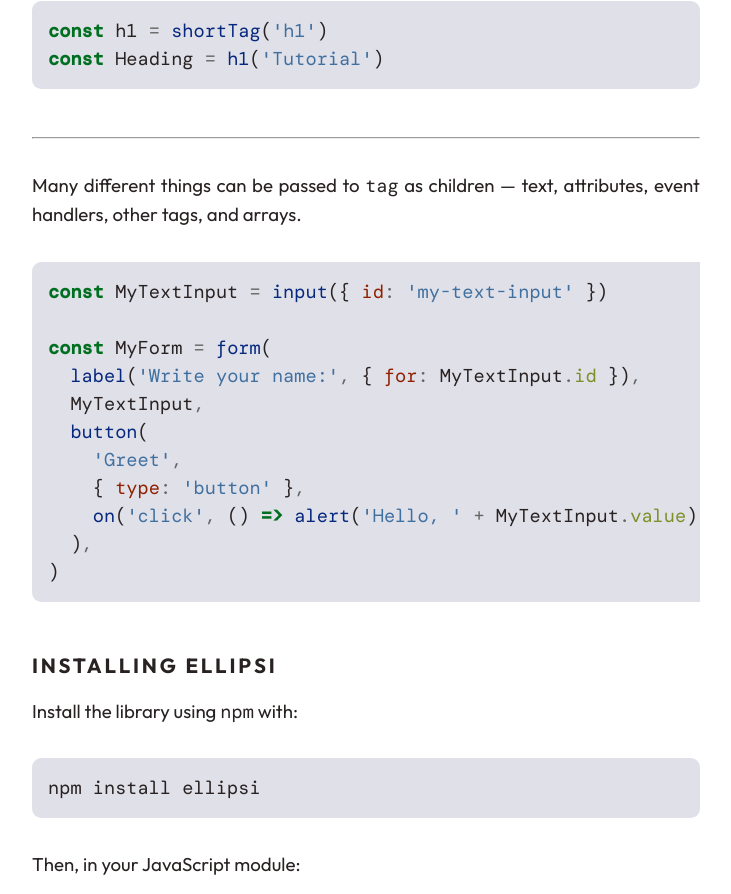
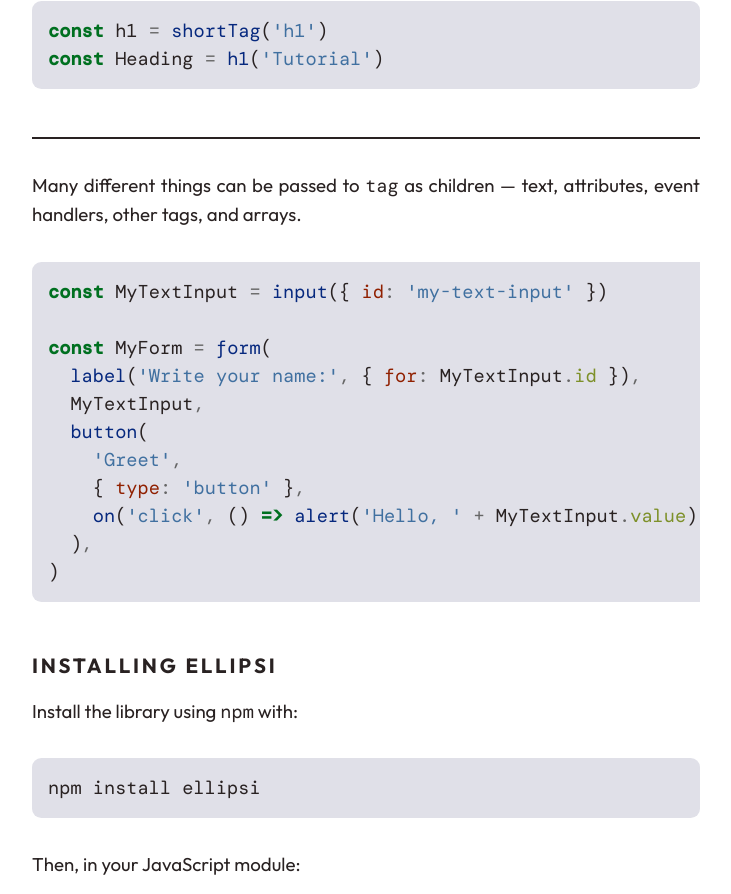
Before and after one commit to ctwiebe23/ellipsi, a website: page doc/index.html in a window 1280 px wide. Shown: the part 1416-2310 px from the top of the page, without its empty margins (274-1005 px from the left). Drawn offline with Linux system fonts and the light colour scheme.

Commit message:
altered hr style

```diff
--- a/doc/index.html
+++ b/doc/index.html
@@ -178,6 +178,10 @@
 }
 hr {
 margin-block:var(--lg);
+border:none;
+height:var(--rule);
+color:var(--fg);
+background:var(--fg);
 }
 code {
 font-family:var(--mono-family);
```
Also changed, not shown: doc/changelog/index.html (+4 -0 lines).
